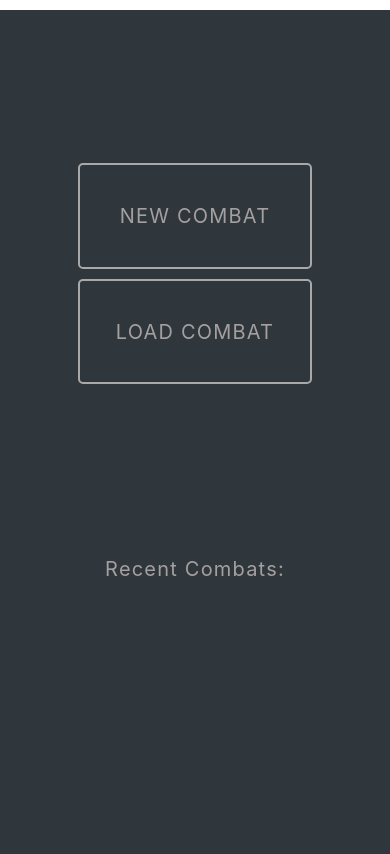
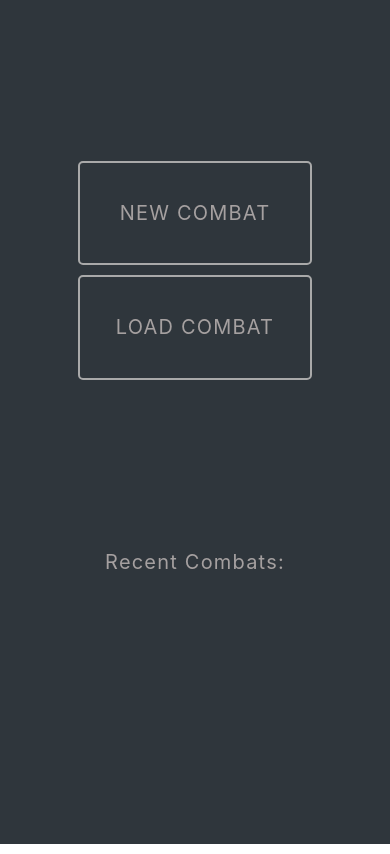
Before and after one commit to applied-sorcery/dnd-init-tracker, a React Native app: screen /Info in a window 390 px wide. Built offline with nearby package versions, Linux system fonts and the light colour scheme.

Commit message:
Use top padding instead of margin on container
This preserves the background color, where the margin was previously
exposing a white background. Delete container styles from PreBattleView
to fix Start button being pushed off the bottom of the screen.

```diff
--- a/Style.js
+++ b/Style.js
@@ -18,7 +18,7 @@ const Styles = StyleSheet.create({
   container: {
     backgroundColor: "#2f363c",
     minHeight: '100%',
-    marginTop: 10,
+    paddingTop: 10,
   },
   safeArea: {
     height: 30,
--- a/src/components/PreBattleView.js
+++ b/src/components/PreBattleView.js
@@ -23,7 +23,6 @@ const PreBattleView = ({
     {
       <View
         style={[
-          Styles.container,
           { flex: 1, borderWidth: 0, borderColor: "red" },
         ]}
       >
```
